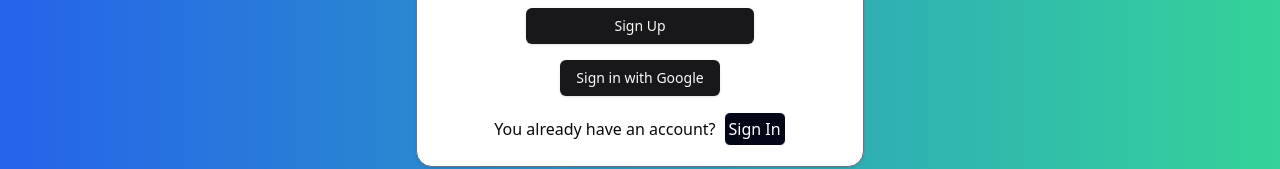
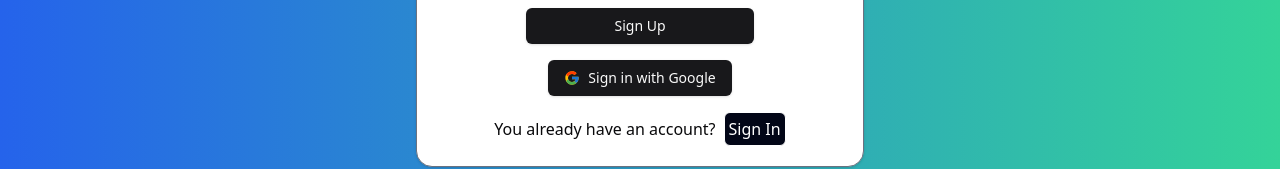
Before and after one commit to Batuhanseyman/todo-app, a Next.js app in the folder frontend/todo-app/: page /register in a window 1280 px wide. Shown: the part 501-670 px from the top of the page. Built offline with nearby package versions, Linux system fonts and the light colour scheme; no server answers.

Commit message:
Update LoginForm component

```diff
--- a/frontend/todo-app/components/layout/LoginForm.tsx
+++ b/frontend/todo-app/components/layout/LoginForm.tsx
@@ -19,7 +19,7 @@ import { Input } from "@/components/ui/input"
 import Link from 'next/link'
 import { FirebaseError } from 'firebase/app'
 import { useState } from 'react'
-
+import { FcGoogle } from "react-icons/fc";
 
 const formSchema = z.object({
     email: z.string().min(12, {
@@ -139,6 +139,7 @@ const LoginForm = () => {
         </form>
         </Form>
         <Button onClick={handleGoogleLogin} disabled = {loading} className='mt-4'>
+        <FcGoogle size={20} />
           {loading ? "Loading..." : "Sign in with Google"}
           </Button>
             <div className='flex gap-2 items-center justify-items-center mt-4'><p>Create an account</p>
--- a/frontend/todo-app/components/layout/Navbar.tsx
+++ b/frontend/todo-app/components/layout/Navbar.tsx
@@ -15,11 +15,11 @@ const Navbar = () => {
   const handleSignOut = async () => {
     try {
       await logoutUser();
-      console.log("Kullanıcı çıkışı başarılı.");
+      console.log("Sign-out successful.");
       router.push("/login");
 
     } catch (error) {
-      console.error("Çıkış hatası:", error);
+      console.error("Sign-out Error:", error);
     }
   };
 
--- a/frontend/todo-app/components/layout/RegisterForm.tsx
+++ b/frontend/todo-app/components/layout/RegisterForm.tsx
@@ -19,6 +19,7 @@ import {
 import { Input } from "@/components/ui/input";
 import Link from "next/link";
 import { FirebaseError } from "firebase/app";
+import { FcGoogle } from "react-icons/fc";
 
 // Zod şeması
 const formSchema = z
@@ -145,9 +146,10 @@ const RegisterForm = () => {
         </form>
       </Form>
 
-      <Button onClick={handleGoogleLogin} className="mt-4">
-        Sign in with Google
-      </Button>
+        <Button onClick={handleGoogleLogin} disabled = {loading} className='mt-4'>
+        <FcGoogle size={20} />
+          {loading ? "Loading..." : "Sign in with Google"}
+          </Button>
 
       <div className="flex gap-2 items-center justify-items-center mt-4">
         <p>You already have an account?</p>
--- a/frontend/todo-app/firebase/firebaseAuthService.ts
+++ b/frontend/todo-app/firebase/firebaseAuthService.ts
@@ -12,7 +12,7 @@ import {
       const userCredential = await createUserWithEmailAndPassword(auth, email, password);
       return userCredential.user;
     } catch (error) {
-      console.error("Kayıt sırasında hata:", error);
+      console.error("Error during register:", error);
       throw error;
     }
   };
@@ -22,7 +22,7 @@ import {
       const userCredential = await signInWithEmailAndPassword(auth, email, password);
       return userCredential.user;
     } catch (error) {
-      console.error("Giriş sırasında hata:", error);
+      console.error("Error during login:", error);
       throw error;
     }
   };
@@ -47,7 +47,7 @@ import {
     try {
       await signOut(auth);
     } catch (error) {
-      console.error("Çıkış sırasında hata:", error);
+      console.error("Error during sign-out:", error);
       throw error;
     }
   };
--- a/frontend/todo-app/package.json
+++ b/frontend/todo-app/package.json
@@ -21,6 +21,7 @@
     "react": "^19.0.0",
     "react-dom": "^19.0.0",
     "react-hook-form": "^7.54.2",
+    "react-icons": "^5.4.0",
     "tailwind-merge": "^2.6.0",
     "tailwindcss-animate": "^1.0.7",
     "zod": "^3.24.1"
```
Also changed, not shown: 1 other file (tests, documents, lock files or other folders).
